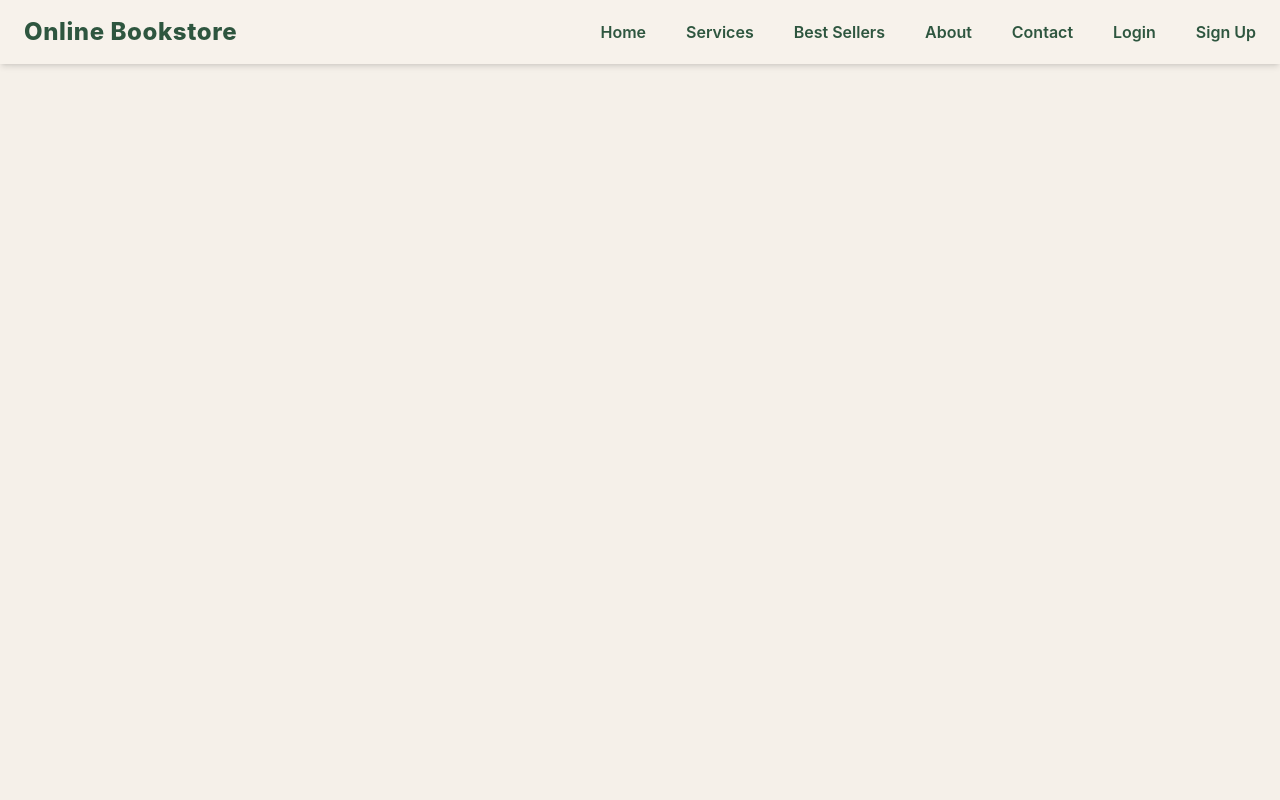
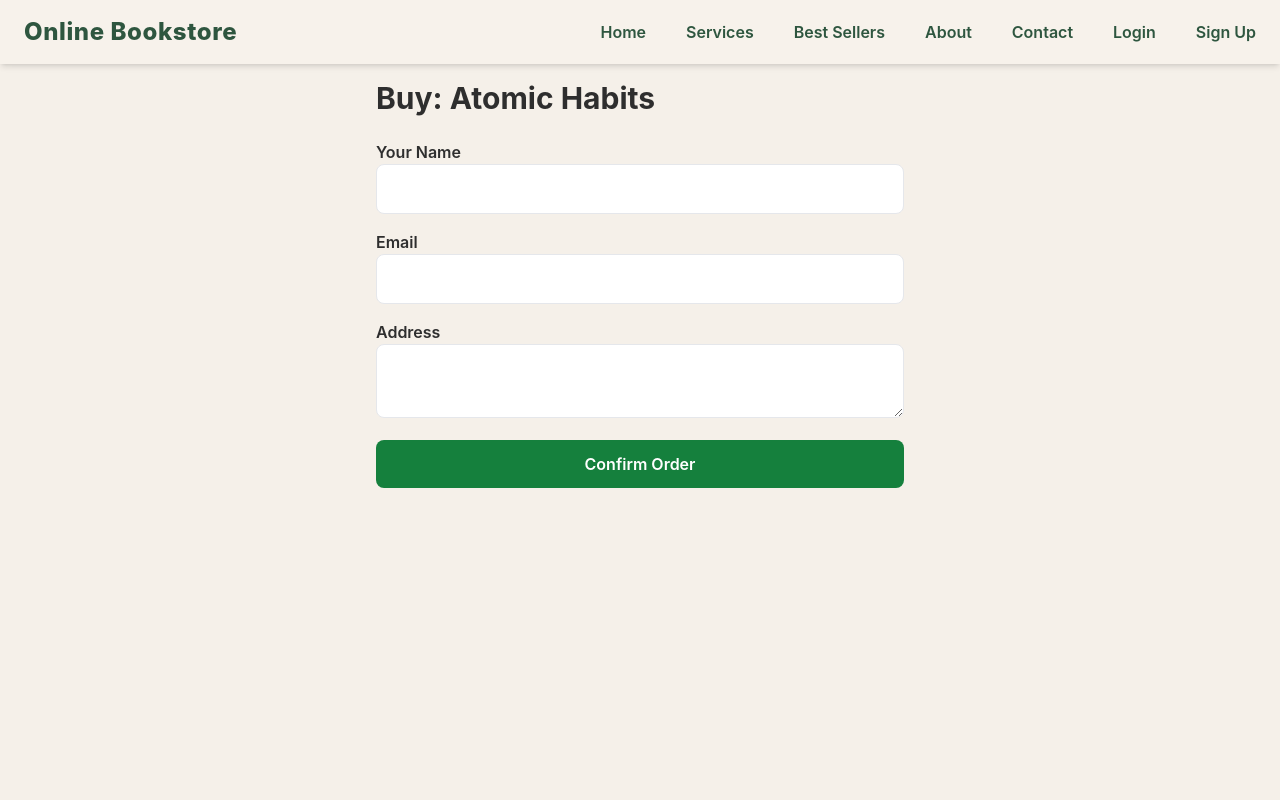
Before and after one commit to rimaejel143/online-bookstore, a React (Create React App) app in the folder frontend/: page /buy/1 in a window 1280 px wide. Shown: the top 800 px of the page. Built offline with nearby package versions, Linux system fonts and the light colour scheme; no server answers.

Commit message:
update in BuyForm file

```diff
--- a/frontend/src/pages/BuyForm.jsx
+++ b/frontend/src/pages/BuyForm.jsx
@@ -1,63 +1,93 @@
 import { useParams, useNavigate } from "react-router-dom";
-import { useEffect, useState } from "react";
+import books from "../data/Books";
+import { useState } from "react";
 
 function BuyForm() {
   const { id } = useParams();
   const navigate = useNavigate();
 
-  const [book, setBook] = useState(null);
+  const [name, setName] = useState("");
   const [address, setAddress] = useState("");
+  const [email, setEmail] = useState("");
 
-  useEffect(() => {
-    fetch(`http://localhost:5000/api/books/${id}`)
-      .then((res) => res.json())
-      .then((data) => setBook(data));
-  }, [id]);
+  const book = books.find((b) => b.id === parseInt(id));
 
   const handleSubmit = async (e) => {
     e.preventDefault();
 
-    const orderData = {
-      userId: 1, // مؤقت
-      address,
+    try {
+      const response = await fetch("http://localhost:5000/api/orders", {
+        method: "POST",
+        headers: {
+          "Content-Type": "application/json",
+        },
+        body: JSON.stringify({
+          userId: 1, // مؤقتًا
+          address: address,
           items: [
             {
-          book_id: book.book_id,
+              book_id: book.book_id ?? book.id,
               quantity: 1,
             },
           ],
-    };
-
-    const res = await fetch("http://localhost:5000/api/orders", {
-      method: "POST",
-      headers: { "Content-Type": "application/json" },
-      body: JSON.stringify(orderData),
+        }),
       });
 
-    if (res.ok) {
+      const data = await response.json();
+
+      if (response.ok) {
         alert("Order placed successfully!");
         navigate("/");
       } else {
-      alert("Error creating order");
+        alert(data.message || "Something went wrong");
+      }
+    } catch (error) {
+      console.error(error);
+      alert("Server error");
     }
   };
 
-  if (!book) return <p>Loading...</p>;
-
   return (
-    <div className="max-w-xl mx-auto py-20">
-      <h1 className="text-3xl font-bold mb-6">Buy: {book.title}</h1>
+    <div className="max-w-xl mx-auto px-6 py-20">
+      <h1 className="text-3xl font-bold mb-6">Buy: {book?.title}</h1>
 
       <form onSubmit={handleSubmit} className="space-y-4">
+        <div>
+          <label className="font-semibold">Your Name</label>
+          <input
+            type="text"
+            className="w-full border p-3 rounded-lg"
+            required
+            value={name}
+            onChange={(e) => setName(e.target.value)}
+          />
+        </div>
+
+        <div>
+          <label className="font-semibold">Email</label>
+          <input
+            type="email"
+            className="w-full border p-3 rounded-lg"
+            required
+            value={email}
+            onChange={(e) => setEmail(e.target.value)}
+          />
+        </div>
+
+        <div>
+          <label className="font-semibold">Address</label>
           <textarea
+            className="w-full border p-3 rounded-lg"
             required
-          placeholder="Your address"
-          className="w-full border p-3 rounded"
             value={address}
             onChange={(e) => setAddress(e.target.value)}
-        />
+          ></textarea>
+        </div>
 
-        <button className="w-full bg-green-700 text-white py-3 rounded">
+        <button
+          type="submit"
+          className="w-full bg-green-700 hover:bg-green-800 text-white py-3 rounded-lg font-semibold"
+        >
           Confirm Order
         </button>
       </form>
```
Lines whose indentation alone changed are shown as unchanged.
